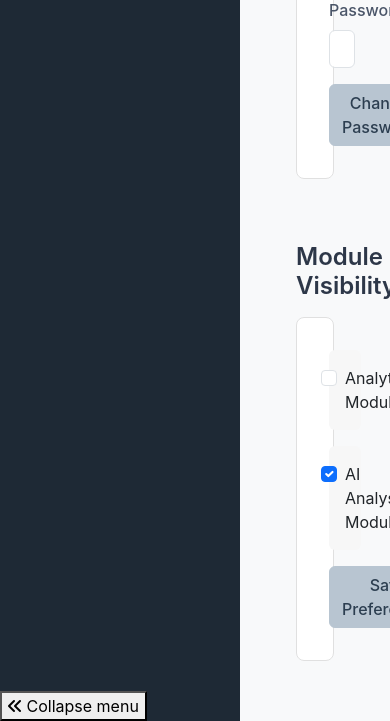
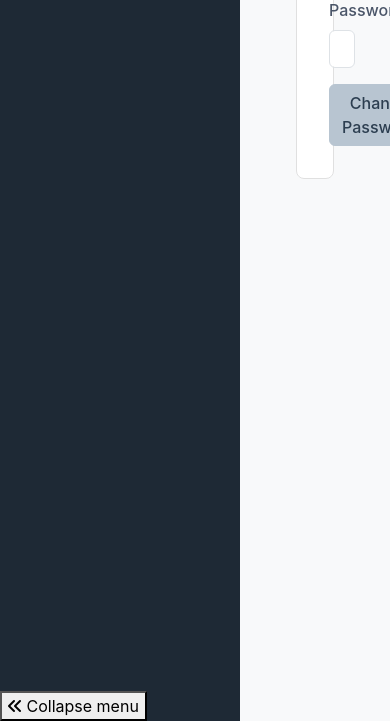
Before and after one commit to raymond0208/CashCatalyst, a Flask app: page /settings in a window 390 px wide. Shown: the part 930-1651 px from the top of the page. Run offline with Flask 3, Linux system fonts and the light colour scheme; a user stored in the database is signed in.

Commit message:
Fixed AI analysis route issue and settings display issue

```diff
--- a/main.py
+++ b/main.py
@@ -44,7 +44,6 @@ db.init_app(app)
 migrate = Migrate(app, db)
 
 with app.app_context():
-    # Create tables only if they don't exist
     db.create_all()
 
 login_manager = LoginManager(app)
@@ -294,41 +293,52 @@ def forecast():
 
         # Convert transactions to a format suitable for analysis
         transaction_data = [{
-            'date': t.date.strftime('%Y-%m-%d'),
+            'date': t.date.strftime('%Y-%m-%d') if isinstance(t.date, datetime) else t.date,
             'amount': t.amount,
             'type': t.type,
             'description': t.description
         } for t in transactions]
 
-        # Initialize financial analytics
-        analytics = FinancialAnalytics()
+        # Initialize financial analytics with API key
+        api_key = os.getenv('ANTHROPIC_API_KEY')
+        if not api_key:
+            return jsonify({
+                'error': 'API key not found. Please set the ANTHROPIC_API_KEY environment variable.'
+            }), 500
 
-        # Get analysis results
-        analysis_results = analytics.analyze_transactions(transaction_data)
+        analytics = FinancialAnalytics(api_key=api_key)
 
-        # Calculate risk metrics
-        total_inflow = sum(t.amount for t in transactions if t.amount > 0)
-        total_outflow = abs(sum(t.amount for t in transactions if t.amount < 0))
-        liquidity_ratio = total_inflow / total_outflow if total_outflow != 0 else 0
+        # Get initial balance
+        initial_balance_record = InitialBalance.query.filter_by(user_id=current_user.id).first()
+        initial_balance = initial_balance_record.balance if initial_balance_record else 0.0
 
-        # Calculate runway (in months) based on average monthly burn rate
-        monthly_burn = total_outflow / max(1, (transactions[-1].date - transactions[0].date).days / 30)
-        current_balance = sum(t.amount for t in transactions)
-        runway_months = current_balance / monthly_burn if monthly_burn != 0 else 0
+        # Calculate current balance
+        current_balance = initial_balance + sum(t.amount for t in transactions)
+
+        # Mock working capital data (you may want to replace this with actual data)
+        working_capital = {
+            'current_assets': current_balance,
+            'current_liabilities': 0,
+            'cash': current_balance
+        }
+
+        # Get analysis results using the correct method
+        analysis_results = analytics.generate_advanced_financial_analysis(
+            initial_balance=initial_balance,
+            current_balance=current_balance,
+            transaction_history=transaction_data,
+            working_capital=working_capital
+        )
 
         return jsonify({
             'success': True,
-            'ai_analysis': analysis_results.get('insights', 'No insights available'),
-            'patterns': {
-                'seasonal_pattern': analysis_results.get('seasonal_pattern', [0] * 12)  # 12 months
-            },
-            'forecasts': {
-                '90_days': analysis_results.get('forecast', [0] * 90)  # 90 days forecast
-            },
-            'risk_metrics': {
-                'liquidity_ratio': liquidity_ratio,
-                'runway_months': runway_months
-            }
+            'ai_analysis': analysis_results.get('ai_analysis', 'No insights available'),
+            'patterns': analysis_results.get('patterns', {'seasonal_pattern': [0] * 12}),
+            'forecasts': analysis_results.get('forecasts', {'90_days': [0] * 90}),
+            'risk_metrics': analysis_results.get('risk_metrics', {
+                'liquidity_ratio': 0,
+                'runway_months': 0
+            })
         })
     except Exception as e:
         return jsonify({
--- a/templates/settings.html
+++ b/templates/settings.html
@@ -53,34 +53,5 @@
             </div>
         </div>
     </div>
-
-    <!-- Module Visibility -->
-    <div class="settings-section">
-        <h2>Module Visibility</h2>
-        <div class="card">
-            <div class="card-body">
-                <form method="POST" action="{{ url_for('update_modules') }}">
-                    <div class="row">
-                        <div class="col-md-6">
-                            <div class="form-check mb-3">
-                                <input class="form-check-input" type="checkbox" name="modules" value="analytics"
-                                       {% if 'analytics' in user_preferences.modules %}checked{% endif %}>
-                                <label class="form-check-label">Analytics Module</label>
-                            </div>
-                        </div>
-                        <div class="col-md-6">
-                            <div class="form-check mb-3">
-                                <input class="form-check-input" type="checkbox" name="modules" value="ai_analysis"
-                                       {% if 'ai_analysis' in user_preferences.modules %}checked{% endif %}>
-                                <label class="form-check-label">AI Analysis Module</label>
-                            </div>
-                        </div>
-                    </div>
-                    <button type="submit" class="btn btn-primary">Save Preferences</button>
-                </form>
-            </div>
-        </div>
-    </div>
-
 </div>
 {% endblock %}
```
Also changed, not shown: instance/cash_flow.db.
